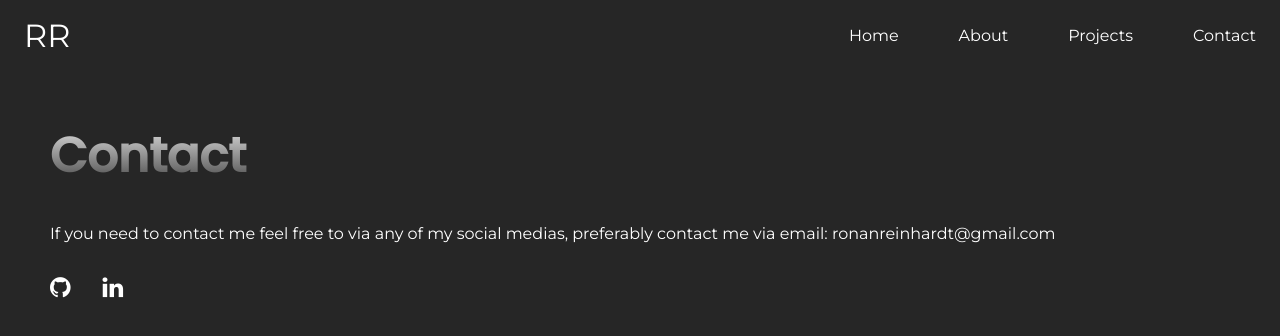
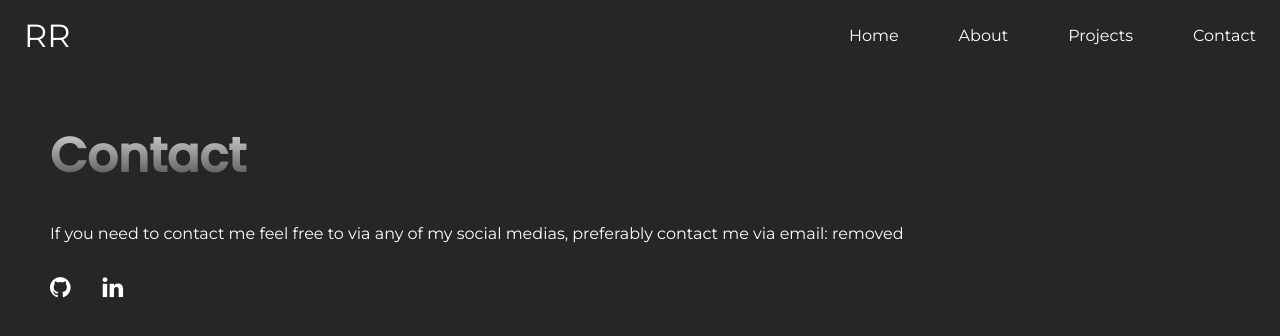
Before and after one commit to ronanscripts/ronann.dev, a plain HTML site: page contact.html in a window 1280 px wide. Drawn offline with nearby package versions, Linux system fonts and the light colour scheme.

Commit message:
removed email

```diff
--- a/contact.html
+++ b/contact.html
@@ -63,7 +63,7 @@
         <![endif]-->
         <div class="contact-body">
             <h1 class="contact-branding-body">Contact</h1>
-            <p class="contact-One">If you need to contact me feel free to via any of my social medias, preferably contact me via email: ronanreinhardt@gmail.com</p>
+            <p class="contact-One">If you need to contact me feel free to via any of my social medias, preferably contact me via email: removed</p>
             <div class="image-container">
                 <div class="contactsocialIcons">
                     <a href="https://github.com/ronanscripts" class="fa fa-github"></a>
```
